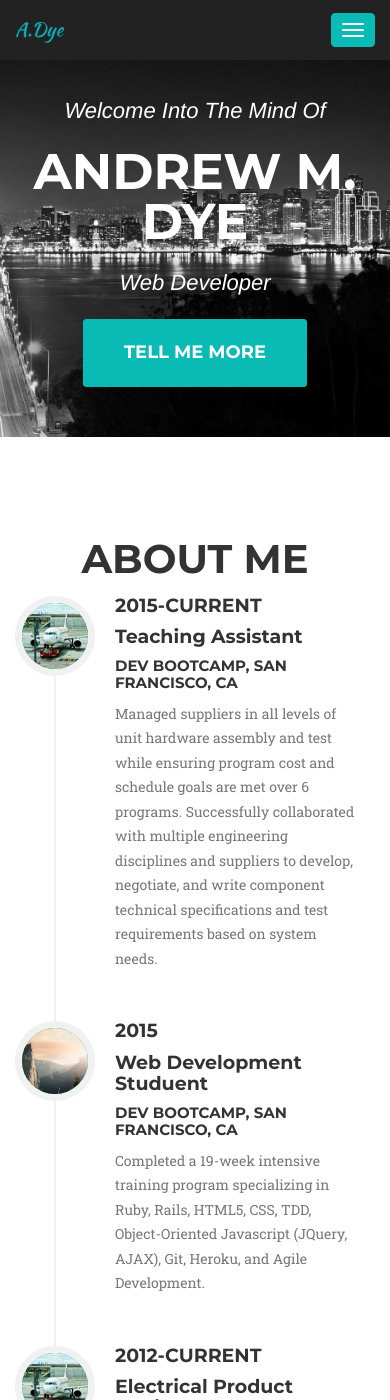
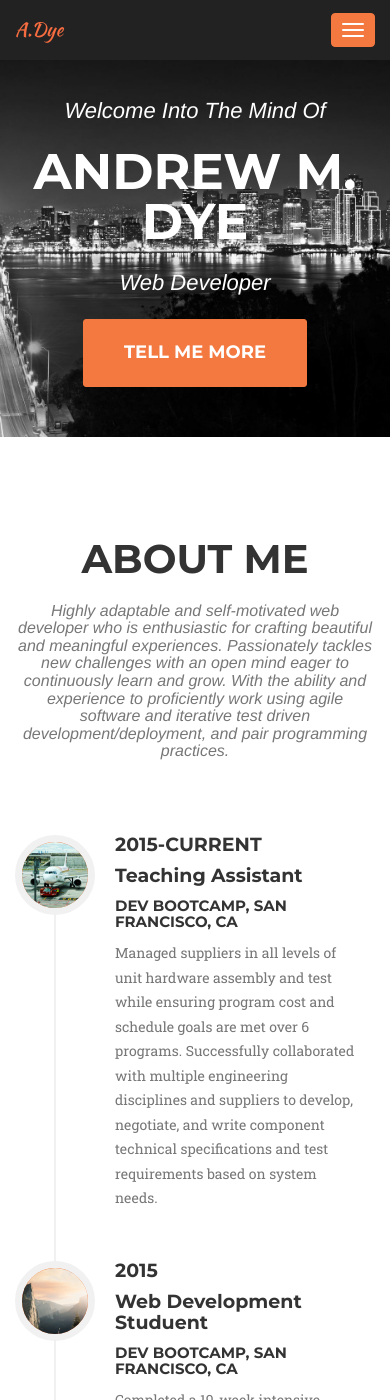
Before and after one commit to adye20/adye20.github.io, a Jekyll site: the page built from index.html, in a window 390 px wide and 1400 px high. Built offline with Jekyll 4.4.1, drawn with Linux system fonts in a browser that asks for light colours; some web fonts are replaced; some of the changed text lies outside the part shown.

Commit message:
set up for blogs but removed for the moment until recode modal; mvp

```diff
--- a/_config.yml
+++ b/_config.yml
@@ -8,8 +8,8 @@ description: "Write an awesome description for your new site here. You can edit
 
 # Color settings (hex-codes without the leading hash-tag)
 color:
-  primary: 0ABAB5
-  secondary: 0AADB5
+  primary: F47940
+  secondary: f46c40
   secondary-dark: 333
 
 # Team names, titles and social links
--- a/_includes/about.html
+++ b/_includes/about.html
@@ -4,6 +4,7 @@
             <div class="row">
                 <div class="col-lg-12 text-center">
                     <h2 class="section-heading">About Me</h2>
+                    <h3 class="section-subheading text-muted">Highly adaptable and self-motivated web developer who is enthusiastic for crafting beautiful and meaningful experiences.  Passionately tackles new challenges with an open mind eager to continuously learn and grow.  With the ability and experience to proficiently work using agile software and iterative test driven development/deployment, and pair programming practices.</h3>
                 </div>
             </div>
             <div class="row">
--- a/_includes/blog.html
+++ b/_includes/blog.html
@@ -1,4 +1,4 @@
-<!-- Blog Section -->
+<!-- Blog Section - Removed at the moment because modal not working (see portfolio section;swap commented section below)-->
     <section id="blog">
         <div class="container">
             <div class="row">
@@ -7,7 +7,24 @@
                     <h3 class="section-subheading text-muted"></h3>
                 </div>
             </div>
-            <div class="row text-center">
+<!--             <div class="row">
+            {% for blog in site.blogs %}
+                <div class="col-md-4 col-sm-6 portfolio-item">
+                    <a href="#blogModal{{ blog.modal-id }}" class="portfolio-link" data-toggle="modal">
+                        <div class="portfolio-caption">
+                            <h4>{{ blog.title }}</h4>
+                            <p class="text-muted">{{ blog.blog-date }}</p>
+                        </div>
+                    </a>
+                </div>
+            {% endfor %}
+            </div> -->
+        </div>
+    </section>
+
+
+
+    <!--             <div class="row text-center">
                 <div class="col-md-4">
                     <span class="fa-stack fa-4x">
                         <i class="fa fa-circle fa-stack-2x text-primary"></i>
@@ -35,6 +52,4 @@
                     <h5 class="service-heading"></h5>
                     <p class="text-muted"></p>
                 </div>
-            </div>
-        </div>
-    </section>
+            </div> -->
--- a/_includes/css/agency.css
+++ b/_includes/css/agency.css
@@ -371,7 +371,7 @@ section h3.section-subheading {
     -webkit-transition: all ease .5s;
     -moz-transition: all ease .5s;
     transition: all ease .5s;
-    background: rgba(10, 173, 181, 0.9); /* Fallback when no plugin support */
+    background: rgba(244,121,64, 0.9); /* Fallback when no plugin support */
     background: rgba({{ site.color.primary | hex_to_rgb | join: ',' }}, .9);
 }
 
--- a/_includes/header.html
+++ b/_includes/header.html
@@ -24,9 +24,9 @@
                     <li>
                         <a class="page-scroll" href="#portfolio">Portfolio</a>
                     </li>
-                    <li>
+<!--                     <li>
                         <a class="page-scroll" href="#blog">Blog</a>
-                    </li>
+                    </li> -->
                     <li>
                         <a class="page-scroll" href="#contact">Contact</a>
                     </li>
--- a/_layouts/default.html
+++ b/_layouts/default.html
@@ -9,7 +9,6 @@
     {% include header.html %}
     {% include about.html %}
     {% include portfolio_grid.html %}
-    {% include blog.html %}
     {% include contact.html %}
     {% include footer.html %}
     {% include modals.html %}
```
Also changed, not shown: _blogs/2015-05-07-blog-1.markdown (added, +9 -0 lines), _includes/clients.html (deleted, +0 -27 lines), 5 other files.
